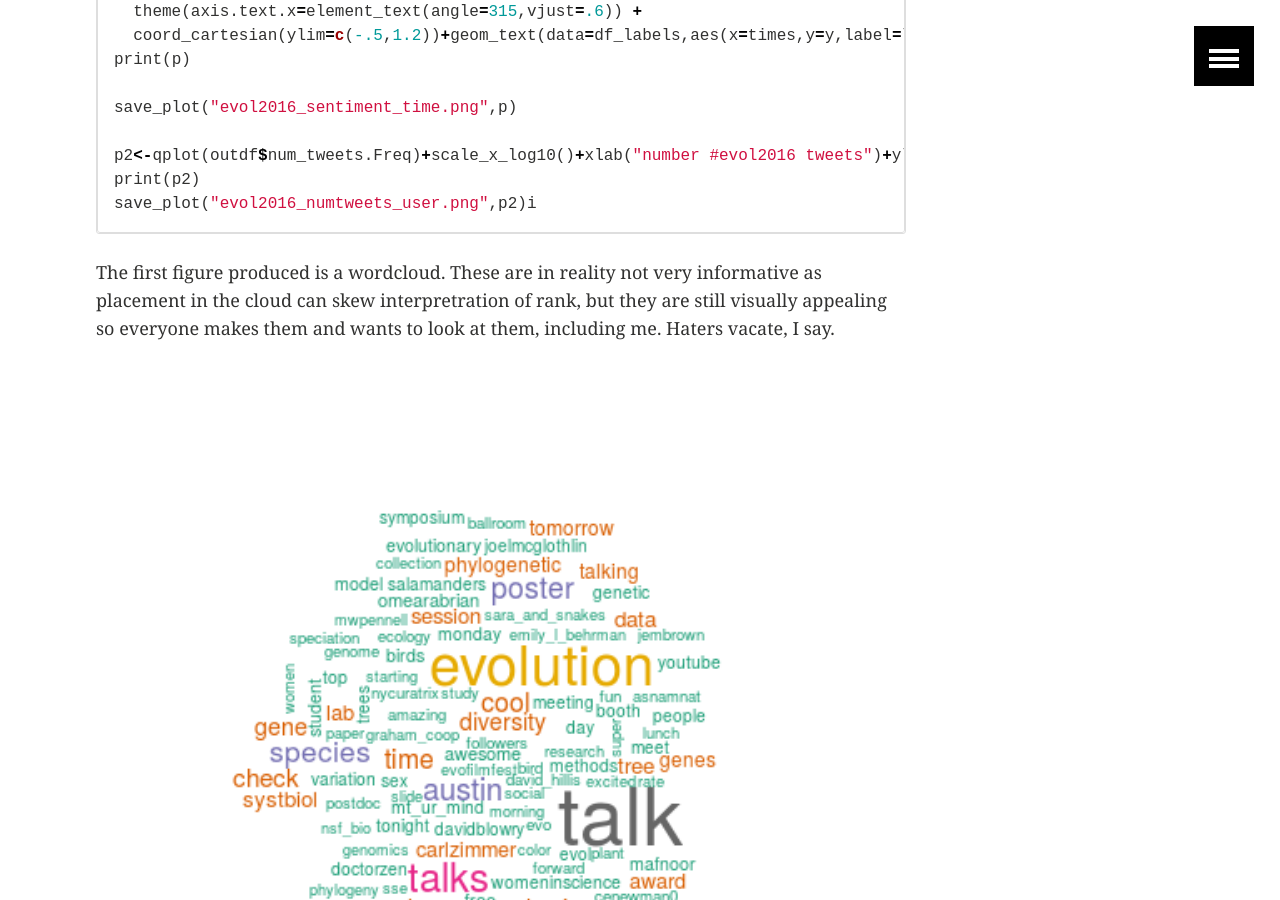
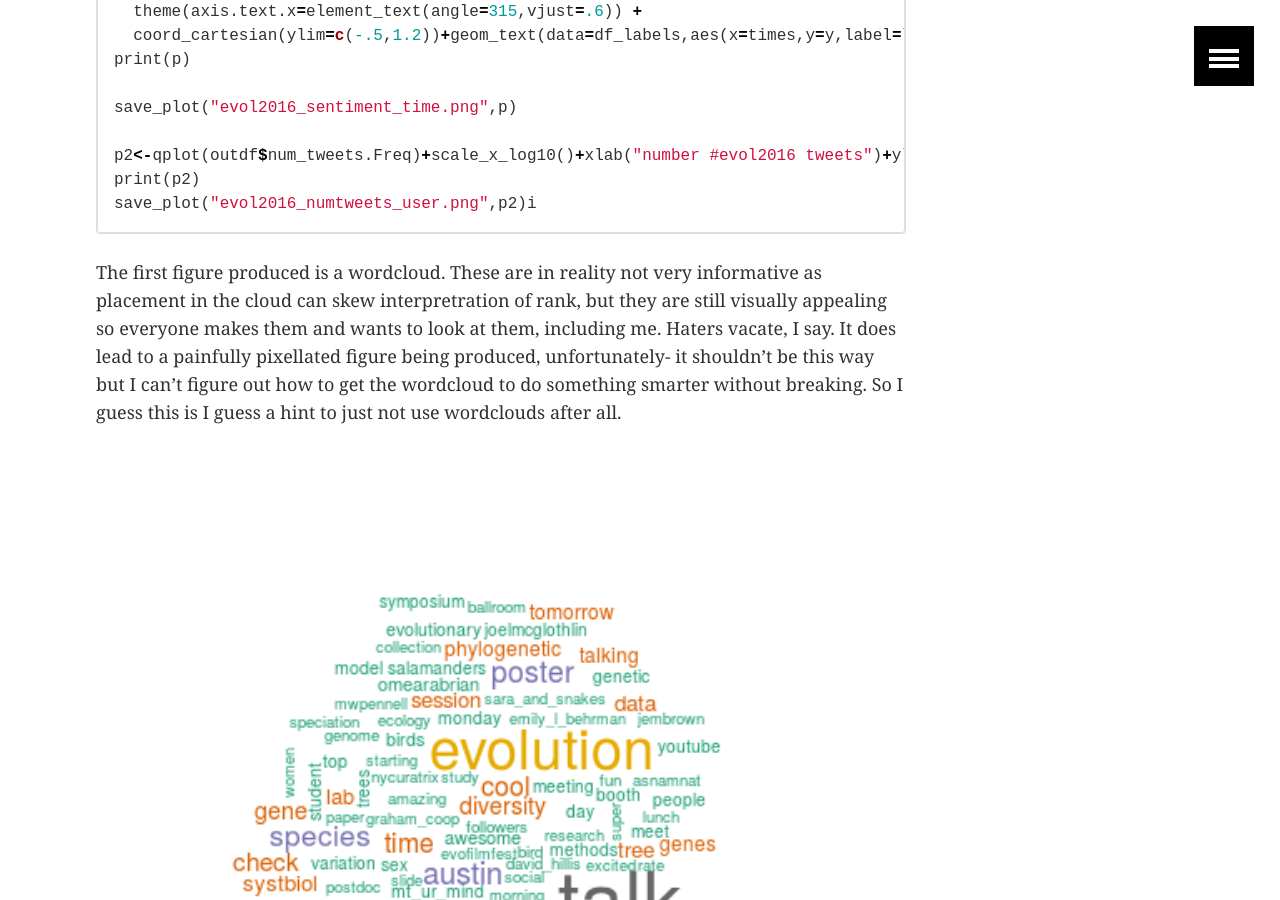
Before and after one commit to thomas-keller/thomas-keller.github.io, a Jekyll site: the page built from _posts/articles/2016-06-25-I-analyzed-evolution-2016-twitter-and-you-can-too-for-other-conferences.md, in a window 1280 px wide and 900 px high, scrolled down 2870 px. Built offline with Jekyll 4.4.1, drawn with Linux system fonts in a browser that asks for light colours; comment, search, counter and statistics services are not loaded.

Commit message:
added pictures

````diff
--- a/_posts/articles/2016-06-25-I-analyzed-evolution-2016-twitter-and-you-can-too-for-other-conferences.md
+++ b/_posts/articles/2016-06-25-I-analyzed-evolution-2016-twitter-and-you-can-too-for-other-conferences.md
@@ -102,7 +102,7 @@ print(p2)
 save_plot("evol2016_numtweets_user.png",p2)i
 ```
 
-The first figure produced is a wordcloud. These are in reality not very informative as placement in the cloud can skew interpretration of rank, but they are still visually appealing so everyone makes them and wants to look at them, including me. Haters vacate, I say.
+The first figure produced is a wordcloud. These are in reality not very informative as placement in the cloud can skew interpretration of rank, but they are still visually appealing so everyone makes them and wants to look at them, including me. Haters vacate, I say. It does lead to a painfully pixellated figure being produced, unfortunately- it shouldn't be this way but I can't figure out how to get the wordcloud to do something smarter without breaking. So I guess this is I guess a hint to just not use wordclouds after all.
 <img src="https://thomas-keller.github.io/images/evol2016_alldays.png" width="800">
 
 The second figure was the one I spent the most time on, and is a plot of twitter "sentiment" through time. If you haven't heard of [sentiment analysis](https://en.wikipedia.org/wiki/Sentiment_analysis), well, you can be prepared for a deep dive if you want. The basic idea is simple, where we are trying to understand basic emotions of sentences, paragraphs, or in our case, tweets.
````
